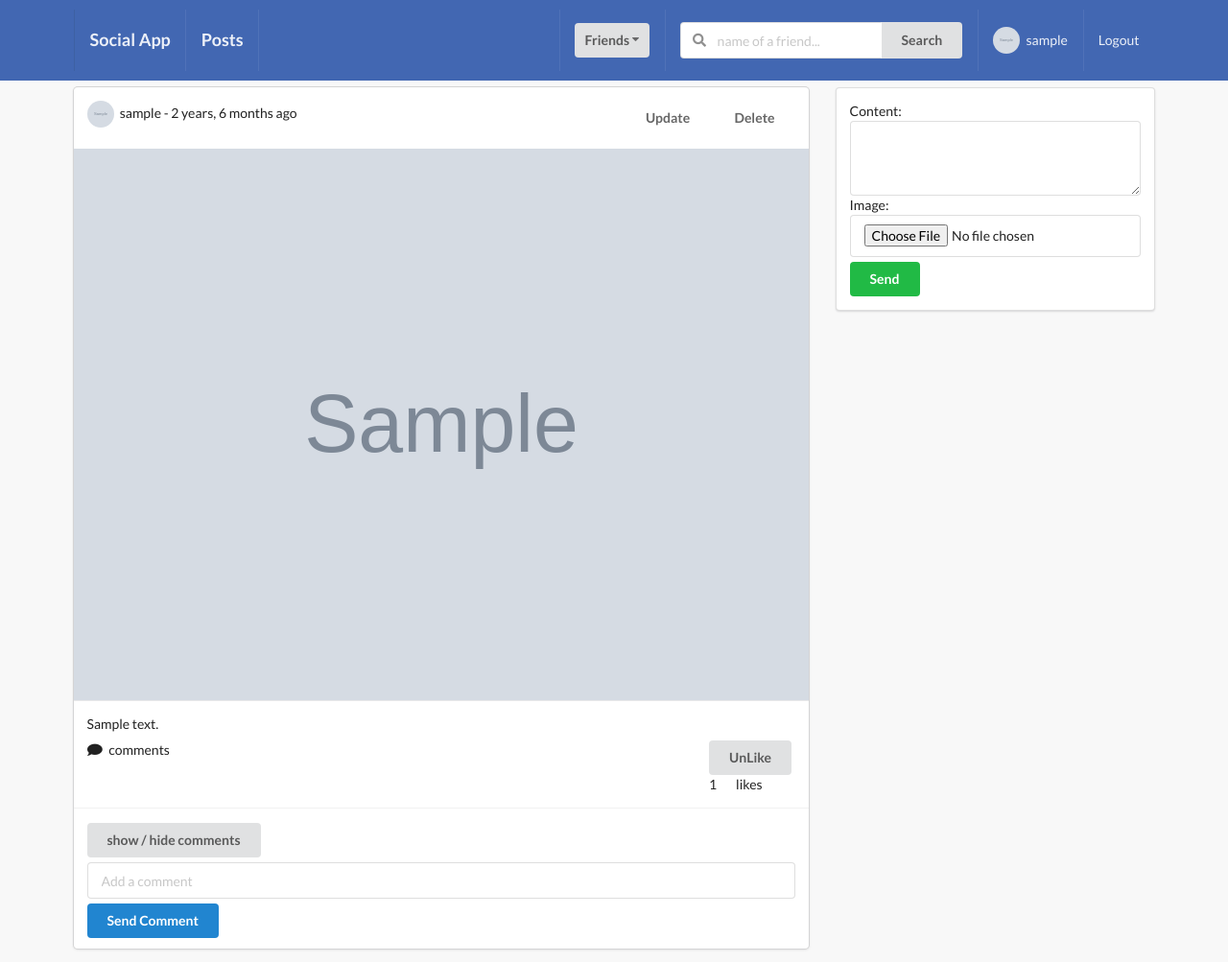
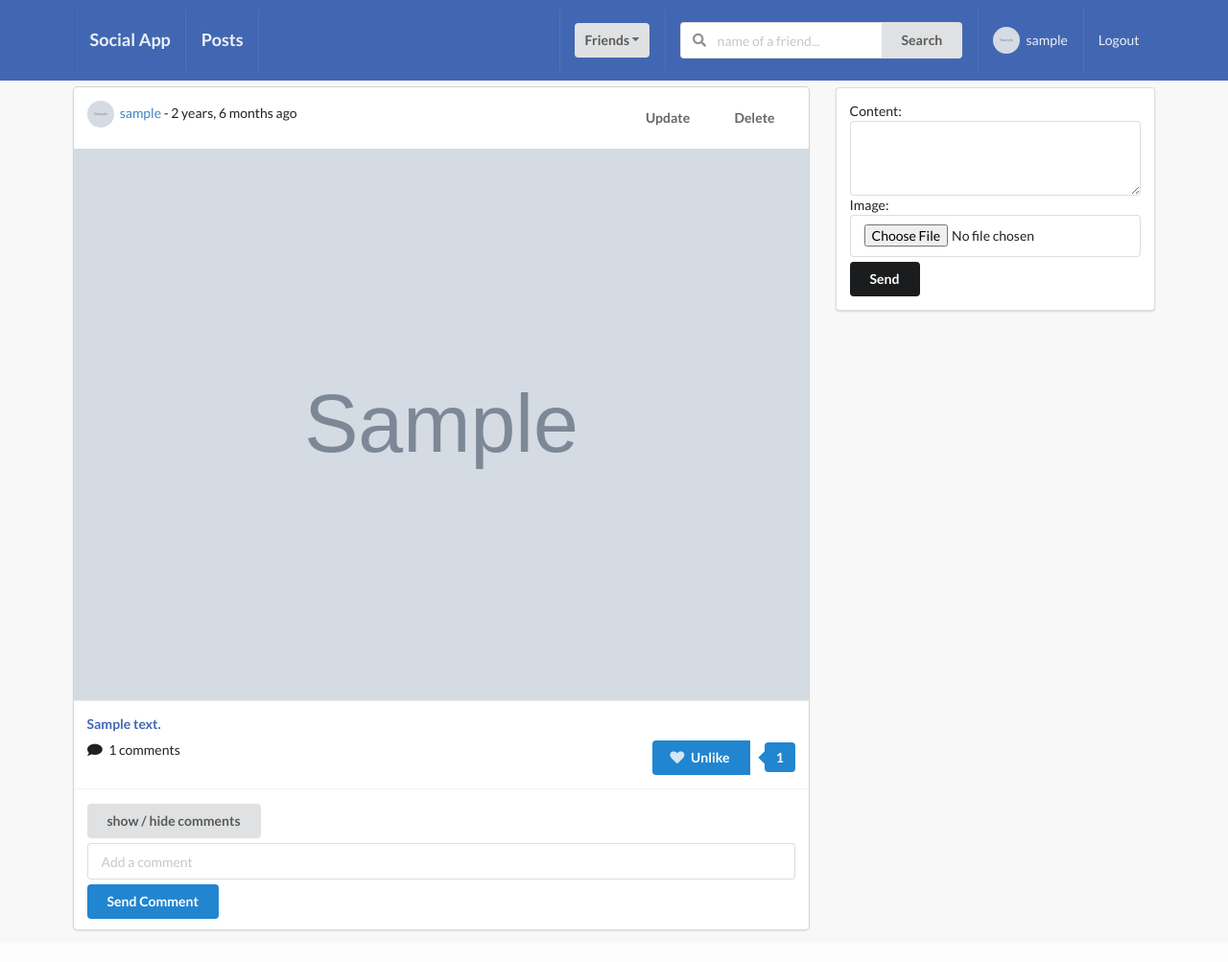
Before and after one commit to Geo2809/social_app, a Django app: page /posts/ in a window 1280 px wide. Shown: the whole page at 96% size. After the commit the page ends 971 px from the top, so only its background shows below. Run offline with Django 4.2, Linux system fonts and the light colour scheme; a user stored in the database is signed in; tables that the repository leaves empty hold one stand-in row (values such as "Sample post"); grey boxes marked "Sample" are stand-in pictures; some libraries are stand-ins or nearby versions.

Commit message:
Update main.html in posts app

```diff
--- a/posts/models.py
+++ b/posts/models.py
@@ -19,7 +19,7 @@ class Post(models.Model):
 
 
     def number_of_comments(self):
-        return self.comment_set.all()
+        return self.comment_set.all().count()
 
     class Meta:
         ordering = ['-created']
--- a/posts/templates/posts/main.html
+++ b/posts/templates/posts/main.html
@@ -21,7 +21,7 @@
 
                 </div>
                 <img class="ui avatar image" src={{post.author.avatar.url}}>
-                {{ post.author.user }} - {{ post.created|timesince}} ago
+                <a href="{{ post.author.get_absolute_url }}">{{ post.author.user }}</a> - {{ post.created|timesince}} ago
             </div>
             <div class="ui fluid image">
                 {% if post.image %}
@@ -29,31 +29,29 @@
                 {% endif %}
             </div>
             <div class="content">
-                <p> {{ post.content }} </p>
+                <p class="post-content"> {{ post.content }} </p>
                 <div class="right floated">
                     <form action="{% url 'posts:like-post-view' %}" method="POST" class='like-form' id='{{post.id}}'>
                         {% csrf_token %}
                         <input type="hidden" name="post_id" value={{post.id}}>
 
-                            <button type="submit" class="ui button like-btn{{post.id}}">
+                            <button type="submit" class="like-btn{{post.id}} ui labeled button" tabindex="0">
+                                <div class="ui blue button">
                                 {% if profile not in post.liked.all %}
-                                    Like
+                                    <i class="heart icon"></i>Like
                                     {% else %}
-                                    UnLike
-                                {% endif %}
+                                    <i class="heart icon"></i>Unlike
+                                    {% endif %}
+                                </div>
                             </button>
-                            <div class="ui grid">
-                                <div class="column">
-                                    <div class="like-count{{post.id}}"> {{post.number_of_likes}} </div>
-                                </div>
-                                <div class="column">
-                                    likes
-                                </div>
+                            <div class="ui large blue left pointing label nr-of-likes">
+                                {{post.number_of_likes}}
                             </div>
+
                     </form>
                 </div>
                 <i class="comment icon"></i>
-                <span> {{ post.num_comments }} comments</span>
+                <span> {{ post.number_of_comments }} comments</span>
             </div>
             <div class="extra content">
                 <div class="mb-5">
@@ -66,8 +64,8 @@
 
                         <div class="ui segment mb-5">
                             <img class="ui avatar image" src={{comment.user.avatar.url}}>
-                            <span>{{ comment.user }}</span>
-                            <div class='mt-5'>{{ comment.body }}</div>
+                            <span class="comment-user">{{ comment.user }}</span> - {{ comment.created|timesince }}
+                            <div class='mt-5'><p id='comment-body'>{{ comment.body }}</p></div>
                         </div>
 
                     {% endfor %}
@@ -94,7 +92,7 @@
             <form action="" method="POST" class='ui form' enctype="multipart/form-data">
                 {% csrf_token %}
                 {{post_form}}
-                <button type='submit' name="submit_post_form" class="ui positive button w-full mt-5">Send</button>
+                <button type='submit' name="submit_post_form" class="ui secondary button w-full mt-5">Send</button>
             </form>
         </div>
     </div>
```
